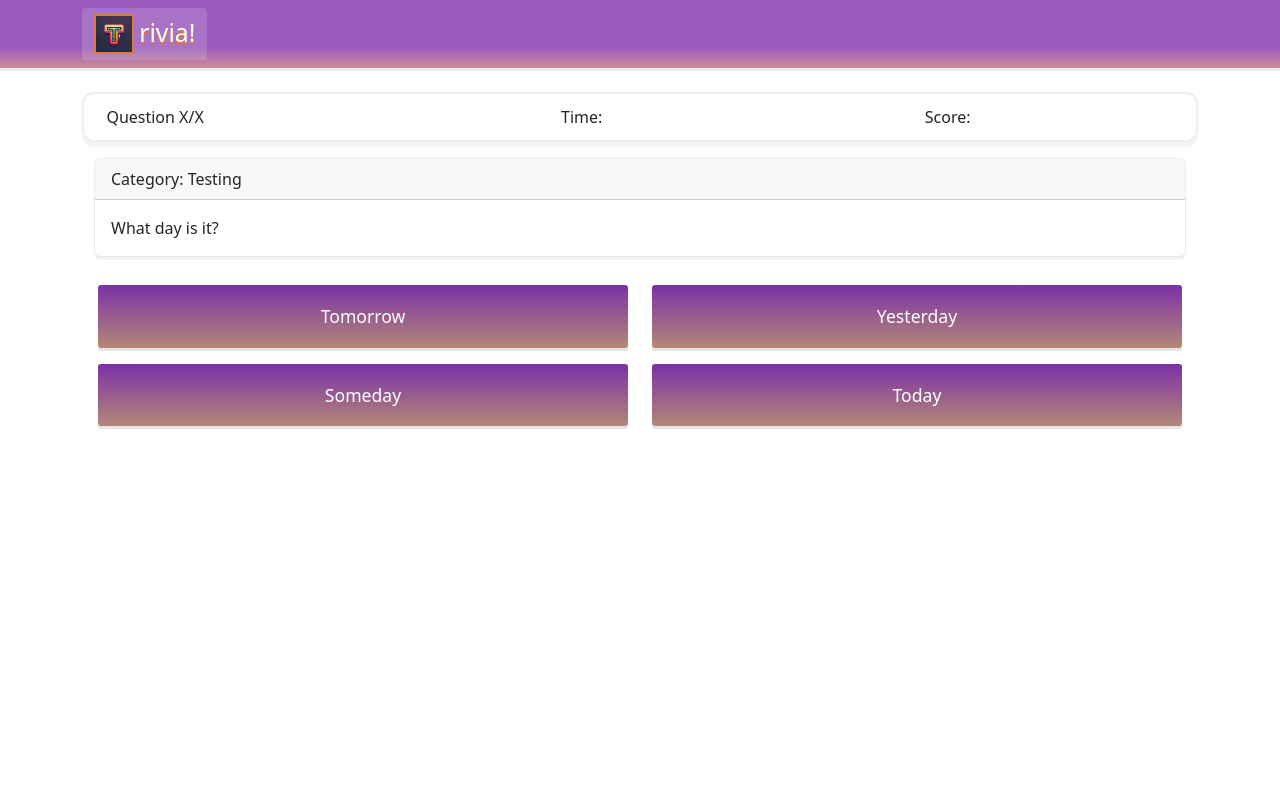
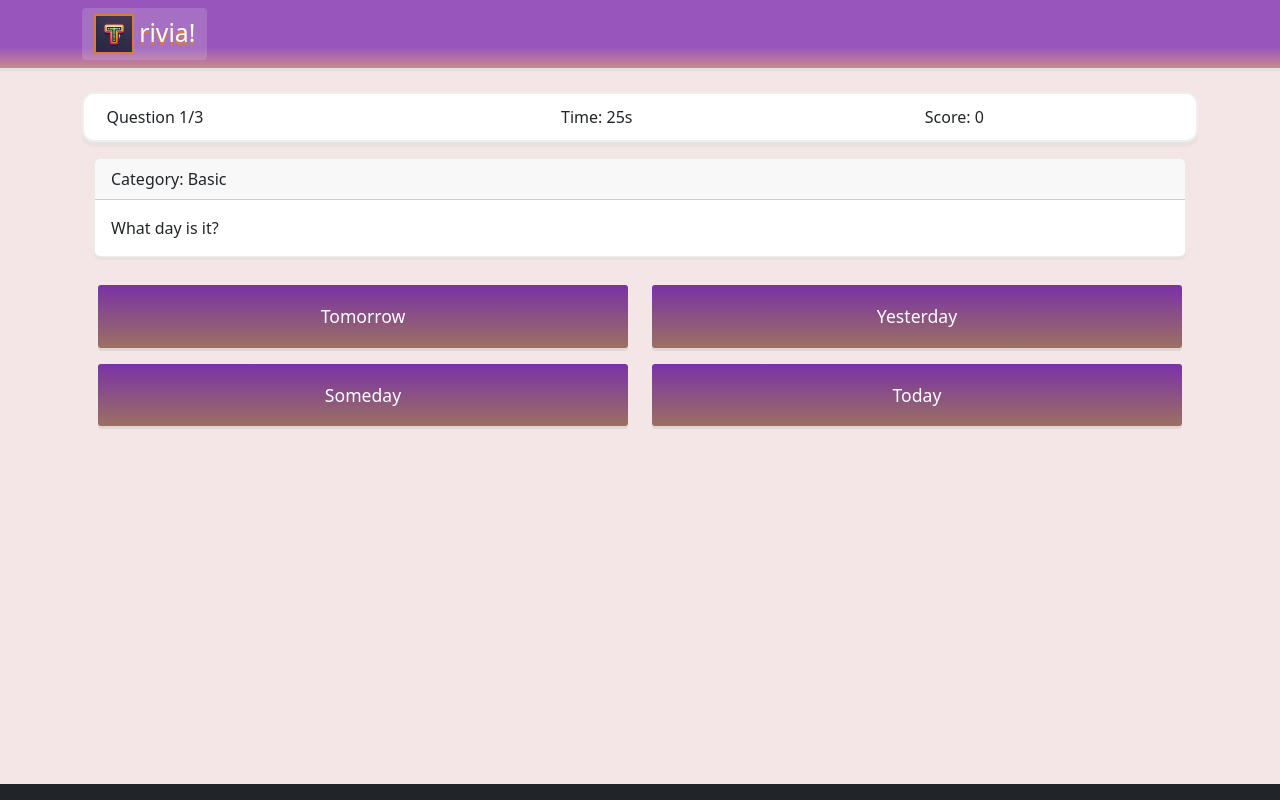
Before and after one commit to welegionsr/react-trivia, a Next.js app: page / in a window 1280 px wide. Built offline with nearby package versions, Linux system fonts and the light colour scheme.

Commit message:
added components and styles, and added a way to replay after winning

```diff
--- /dev/null
+++ b/src/app/layout.css
@@ -0,0 +1,3 @@
+body {
+    background: #f4e6e6 !important;
+}
--- a/src/app/layout.js
+++ b/src/app/layout.js
@@ -1,7 +1,11 @@
+'use client';
+
 import localFont from "next/font/local";
 import "./globals.css";
+import "@/app/layout.css";
 import 'bootstrap/dist/css/bootstrap.min.css';
 import GameBar from "@/ui/GameBar";
+import { Navbar } from "react-bootstrap";
 
 
 const geistSans = localFont({
@@ -24,6 +28,9 @@ export default function RootLayout({ children }) {
       >
         <GameBar />
         {children}
+
+        <Navbar bg="dark" data-bs-theme="dark" fixed="bottom">
+      </Navbar>
       </body>
     </html>
   );
--- /dev/null
+++ b/src/data/questionsdb.js
@@ -0,0 +1,30 @@
+const questionsDB = {
+    questions: [
+        {
+            question: "What day is it?",
+            answers: ["Tomorrow", "Yesterday", "Someday", "Today"],
+            correct: "Today",
+            category: "Basic",
+            imageUrl: ""
+        },
+
+        {
+            question: "Which of the following is the capital city of Italy?",
+            answers: ["Bologna", "Milan", "Venice", "Rome"],
+            correct: "Rome",
+            category: "Geography",
+            imageUrl: ""
+        },
+
+        {
+            question: "What animal is that?",
+            answers: ["Bear", "Dog", "Cat", "Lizard"],
+            correct: "Bear",
+            category: "Nature",
+            imageUrl: "https://wallup.net/wp-content/uploads/2016/01/139369-bears-nature-animals-river-baby_animals-Grizzly_Bears-Grizzly_bear.jpg"
+        },
+    ],
+    count: 3
+}
+
+export default questionsDB;
--- a/src/ui/AnswersGrid.js
+++ b/src/ui/AnswersGrid.js
@@ -6,7 +6,7 @@ import Col from "react-bootstrap/Col";
 import AnswerBtn from "./AnswerBtn";
 
 
-export default function AnswersGrid({answers, correct}){
+export default function AnswersGrid({answers, correct, onCorrect}){
     const answersPerRow = 2;
 
     // split answers into chunks (a chunk for each row)
@@ -20,6 +20,7 @@ export default function AnswersGrid({answers, correct}){
         if (btnAnswer === correct)
         {
             console.log("Correct!");
+            onCorrect();
         }
         else
         {
--- a/src/ui/MainPanel.js
+++ b/src/ui/MainPanel.js
@@ -5,24 +5,59 @@ import Row from "react-bootstrap/Row";
 import Col from "react-bootstrap/Col";
 import ScoreBar from "./ScoreBar";
 import QuestionPanel from "./QuestionPanel";
+import WinPanel from "./WinPanel";
+import { useState, useEffect } from "react";
+import questionsDB from "@/data/questionsdb";
+
+function shuffleQuestions(array) {
+    for (let i = array.length - 1; i > 0; i--) {
+        let j = Math.floor(Math.random() * (i + 1)); // random index from 0 to i
+
+        [array[i], array[j]] = [array[j], array[i]];
+    }
+}
 
 export default function MainPanel(){
-    const quest1 = {
-        question: "What day is it?",
-        answers: ["Tomorrow", "Yesterday", "Someday", "Today"],
-        correct: "Today",
-        category: "Testing"
-    };
+    let [questionsCount, setQuestionsCount] = useState(1);
+    let [score, setScore] = useState(0);
+    const [timeLeft, setTimeLeft] = useState(30);
+
+
+    // set up the timer
+    useEffect(() => {
+        if (timeLeft > 0) {
+            const timer = setInterval(() => {
+                setTimeLeft((prevTime) => prevTime - 1);
+            }, 1000);
+
+            return () => clearInterval(timer)
+        }
+    }, [timeLeft]);
+
+    function handleCorrect(){
+        setQuestionsCount(questionsCount + 1);
+        setScore(score + 50);
+        setTimeLeft(30);
+    }
+
+    if(questionsCount - 1 === questionsDB.count)
+    {
+        // end of game!
+        return (
+            <WinPanel score={score}/>
+        );
+    }
+    let currentQuestion = questionsDB.questions[questionsCount - 1];
     return (
         <Container>
             <Row>
                 <Col>
-                    <ScoreBar />
+                    <ScoreBar current={questionsCount} total={questionsDB.count} score={score} timeLeft={(timeLeft)} />
                 </Col>
             </Row>
             <Row>
                 <Col>
-                    <QuestionPanel questionObj={quest1}/>
+                    <QuestionPanel questionObj={currentQuestion} onCorrect={handleCorrect}/>
                 </Col>
             </Row>
         </Container>
--- a/src/ui/QuestionCard.js
+++ b/src/ui/QuestionCard.js
@@ -1,13 +1,15 @@
 import '@/ui/styles/QuestionCard.css';
 import Card from 'react-bootstrap/Card';
 
-export default function QuestionCard({ category, children }){
+export default function QuestionCard({ category, children, imageUrl }){
     return (
         <Card className='question-card'>
             <Card.Header>Category: {category}</Card.Header>
             <Card.Body>
                 {children}
             </Card.Body>
+
+            {imageUrl ? <Card.Img variant="bottom" src={imageUrl} /> : ""}
         </Card>
     );
 }
--- a/src/ui/QuestionPanel.js
+++ b/src/ui/QuestionPanel.js
@@ -8,17 +8,22 @@ import '../ui/styles/QuestionPanel.css';
 import QuestionCard from "./QuestionCard";
 import AnswersGrid from "./AnswersGrid";
 
-export default function QuestionPanel( { questionObj }){
+export default function QuestionPanel({ questionObj, onCorrect }){
     return (
         <Container className="w-100 question-panel">
             <Row>
                 <Col>
-                    <QuestionCard category={questionObj.category}>{questionObj.question}</QuestionCard>
+                    <QuestionCard
+                        category={questionObj.category}
+                        imageUrl={questionObj.imageUrl}
+                    >
+                        {questionObj.question}
+                    </QuestionCard>
                 </Col>
             </Row>
             <Row>
                 <Col>
-                    <AnswersGrid answers={questionObj.answers} correct={questionObj.correct}/>
+                    <AnswersGrid answers={questionObj.answers} correct={questionObj.correct} onCorrect={onCorrect}/>
                 </Col>
             </Row>
         </Container>
--- a/src/ui/ScoreBar.js
+++ b/src/ui/ScoreBar.js
@@ -6,18 +6,19 @@ import Col from "react-bootstrap/Col";
 
 import '../ui/styles/ScoreBar.css';
 
-export default function ScoreBar(){
+export default function ScoreBar({current, total, score, timeLeft}){
+
     return (
         <Container className="w-100 score-bar mb-3">
             <Row>
                 <Col xs={5}>
-                    Question X/X
+                    Question {current}/{total}
                 </Col>
                 <Col xs={4}>
-                    Time:
+                    Time: {timeLeft}s
                 </Col>
                 <Col>
-                    Score:
+                    Score: {score}
                 </Col>
             </Row>
         </Container>
--- /dev/null
+++ b/src/ui/WinPanel.js
@@ -0,0 +1,28 @@
+import '@/ui/styles/WinPanel.css';
+import { Button, Card } from 'react-bootstrap';
+import Container from 'react-bootstrap/Container';
+import Row from 'react-bootstrap/Row';
+
+export default function WinPanel({score}){
+
+    function handleClick(){
+        window.location.replace("http://localhost:3000");
+    }
+
+    return (
+        <Container className="mt-2">
+            <Row className="justify-content-center">
+                <Card className="text-center" style={{ width: '26rem' }}>
+                    <Card.Header>The End!</Card.Header>
+                    <Card.Body>
+                        Score: {score}
+                    </Card.Body>
+                    <Card.Img variant='top' src='logo.webp'/>
+                    <Card.Footer>
+                        <Button onClick={handleClick}>Again?</Button>
+                    </Card.Footer>
+                </Card>
+            </Row>
+        </Container>
+    );
+}
--- a/src/ui/styles/AnswerBtn.css
+++ b/src/ui/styles/AnswerBtn.css
@@ -1,5 +1,5 @@
 .answer-btn {
-    background: linear-gradient(rgb(123, 49, 167), rgba(150, 88, 64, 0.712));
+    background: linear-gradient(rgb(123, 49, 167), rgba(119, 66, 45, 0.712));
     border-radius: 3px;
     box-shadow: 0px 3px rgba(189, 189, 189, 0.4);
     outline: 0px;
```
Also changed, not shown: src/ui/styles/WinPanel.css (added).
